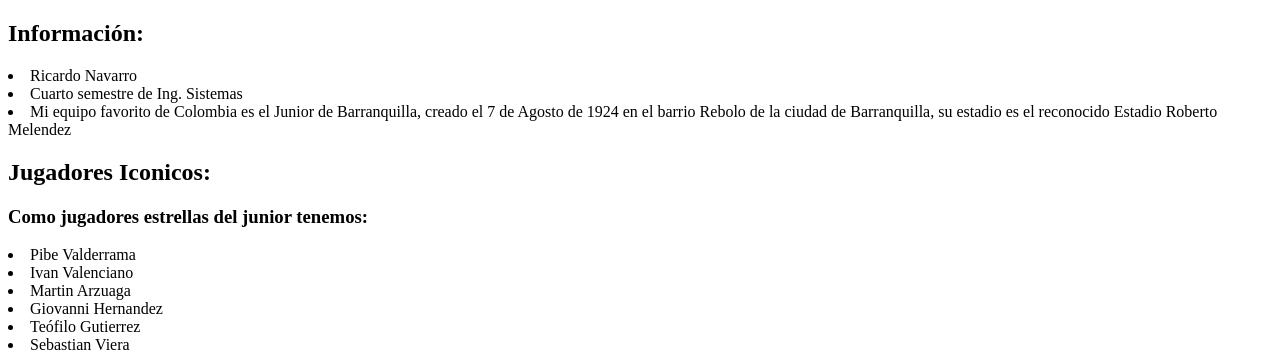
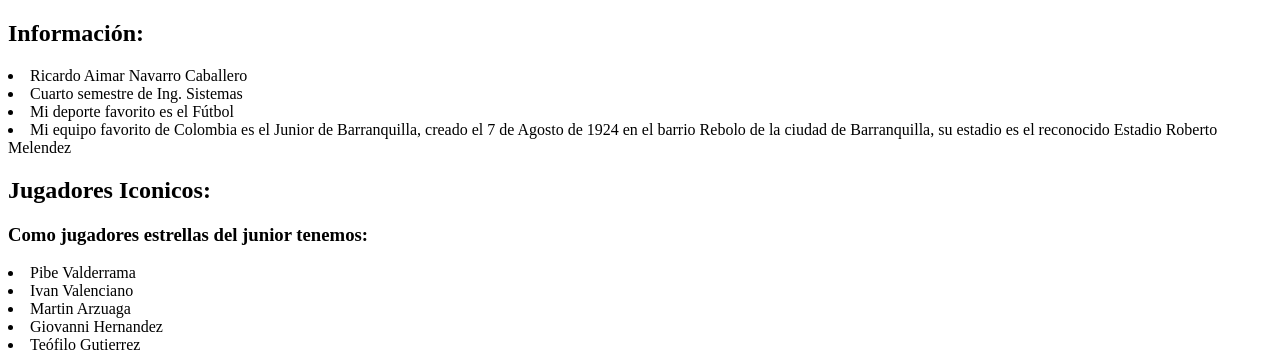
Before and after one commit to X-Rick/PaginaW, a plain HTML site: page index.html in a window 1280 px wide. Shown: the top 351 px of the page. Drawn offline with Linux system fonts and the light colour scheme.

Commit message:
Arreglo de errores

```diff
--- a/index.html
+++ b/index.html
@@ -8,8 +8,9 @@
 <body>
     <div style="text-align: left;">
         <h2><b>Información:</b></h2>
-        <li>Ricardo Navarro</li>
+        <li>Ricardo Aimar Navarro Caballero</li>
         <li>Cuarto semestre de Ing. Sistemas</li>
+        <li>Mi deporte favorito es el Fútbol</li>
         <li>Mi equipo favorito de Colombia es el Junior de Barranquilla, creado el 7 de Agosto de 1924 en el barrio Rebolo de la ciudad de Barranquilla, su estadio es el reconocido Estadio Roberto Melendez</li>
         <h2><b>Jugadores Iconicos:</b></h2>
         <h3>Como jugadores estrellas del junior tenemos: </h3>
```
